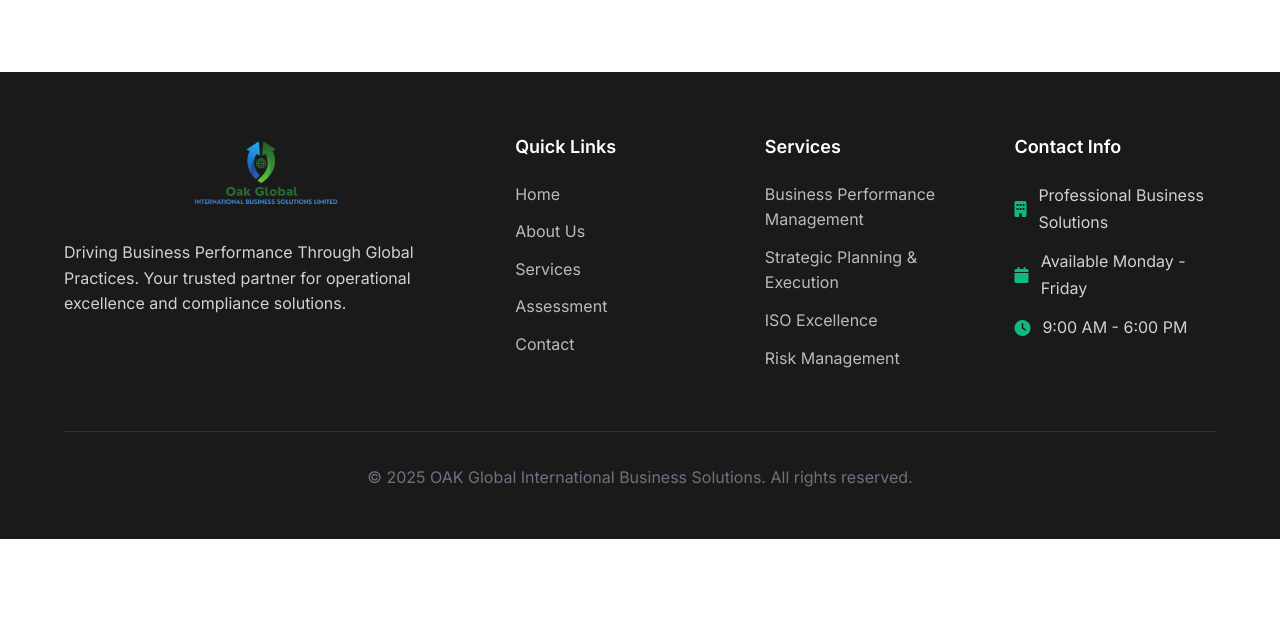
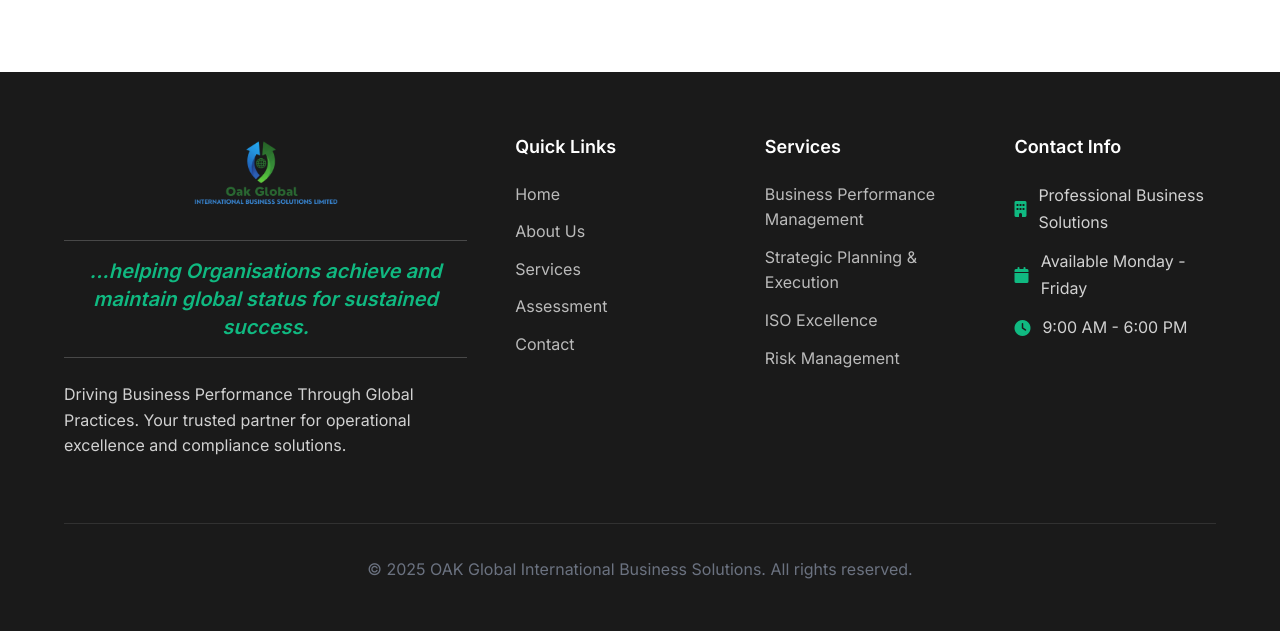
Before and after one commit to toluwanibakare/oak-global, a PHP site: page /about.html in a window 1280 px wide. Shown: the part 4952-5583 px from the top of the page. Before the commit the page ends 5491 px from the top, so only its background shows below. Run offline with PHP 8.4, Linux system fonts and the light colour scheme; some libraries are stand-ins or nearby versions.

Commit message:
added tagline

```diff
--- a/about.html
+++ b/about.html
@@ -356,6 +356,9 @@
                             <img src="assets/img/logo.png" alt="OAK Global International Business Solutions" class="company-logo footer-logo-img">
                         </div>
                     </div>
+                    <div class="footer-tagline">
+                        <p>...helping Organisations achieve and maintain global status for sustained success.</p>
+                    </div>
                     <p class="footer-description">
                         Driving Business Performance Through Global Practices.
                         Your trusted partner for operational excellence and compliance solutions.
--- a/assessment.html
+++ b/assessment.html
@@ -458,6 +458,9 @@
                             <img src="assets/img/logo.png" alt="OAK Global International Business Solutions" class="company-logo footer-logo-img">
                         </div>
                     </div>
+                    <div class="footer-tagline">
+                        <p>...helping Organisations achieve and maintain global status for sustained success.</p>
+                    </div>
                     <p class="footer-description">
                         Driving Business Performance Through Global Practices.
                         Your trusted partner for operational excellence and compliance solutions.
--- a/assets/css/style.css
+++ b/assets/css/style.css
@@ -185,6 +185,42 @@ p {
     filter: brightness(1.2);
 }
 
+/* Footer Tagline Styles */
+.footer-tagline {
+    margin: 1.5rem 0;
+    padding: 1rem 0;
+    border-top: 1px solid rgba(255, 255, 255, 0.2);
+    border-bottom: 1px solid rgba(255, 255, 255, 0.2);
+}
+
+.footer-tagline p {
+    color: #10b981;
+    font-size: 1.25rem;
+    font-weight: 600;
+    text-align: center;
+    line-height: 1.4;
+    margin: 0;
+    font-style: italic;
+}
+
+/* Mobile Responsiveness for Tagline */
+@media (max-width: 768px) {
+    .footer-tagline {
+        margin: 1rem 0;
+        padding: 0.75rem 0;
+    }
+
+    .footer-tagline p {
+        font-size: 1.125rem;
+    }
+}
+
+@media (max-width: 480px) {
+    .footer-tagline p {
+        font-size: 1rem;
+    }
+}
+
 /* Improved brand text alignment */
 .brand-text {
     display: flex;
--- a/contact.html
+++ b/contact.html
@@ -345,6 +345,9 @@
                             <img src="/assets/logo-CRtMTY8a.png" alt="OAK Global International Business Solutions" class="company-logo footer-logo-img">
                         </div>
                     </div>
+                    <div class="footer-tagline">
+                        <p>...helping Organisations achieve and maintain global status for sustained success.</p>
+                    </div>
                     <p class="footer-description">
                         Driving Business Performance Through Global Practices.
                         Your trusted partner for operational excellence and compliance solutions.
--- a/index.html
+++ b/index.html
@@ -474,6 +474,9 @@
                             <img src="assets/img/logo.png" alt="OAK Global International Business Solutions" class="company-logo footer-logo-img">
                         </div>
                     </div>
+                    <div class="footer-tagline">
+                        <p>...helping Organisations achieve and maintain global status for sustained success.</p>
+                    </div>
                     <p class="footer-description">
                         Driving Business Performance Through Global Practices.
                         Your trusted partner for operational excellence and compliance solutions.
--- a/services.html
+++ b/services.html
@@ -475,6 +475,9 @@
                             <img src="assets/img/logo.png" alt="OAK Global International Business Solutions" class="company-logo footer-logo-img">
                         </div>
                     </div>
+                    <div class="footer-tagline">
+                        <p>...helping Organisations achieve and maintain global status for sustained success.</p>
+                    </div>
                     <p class="footer-description">
                         Driving Business Performance Through Global Practices.
                         Your trusted partner for operational excellence and compliance solutions.
```
